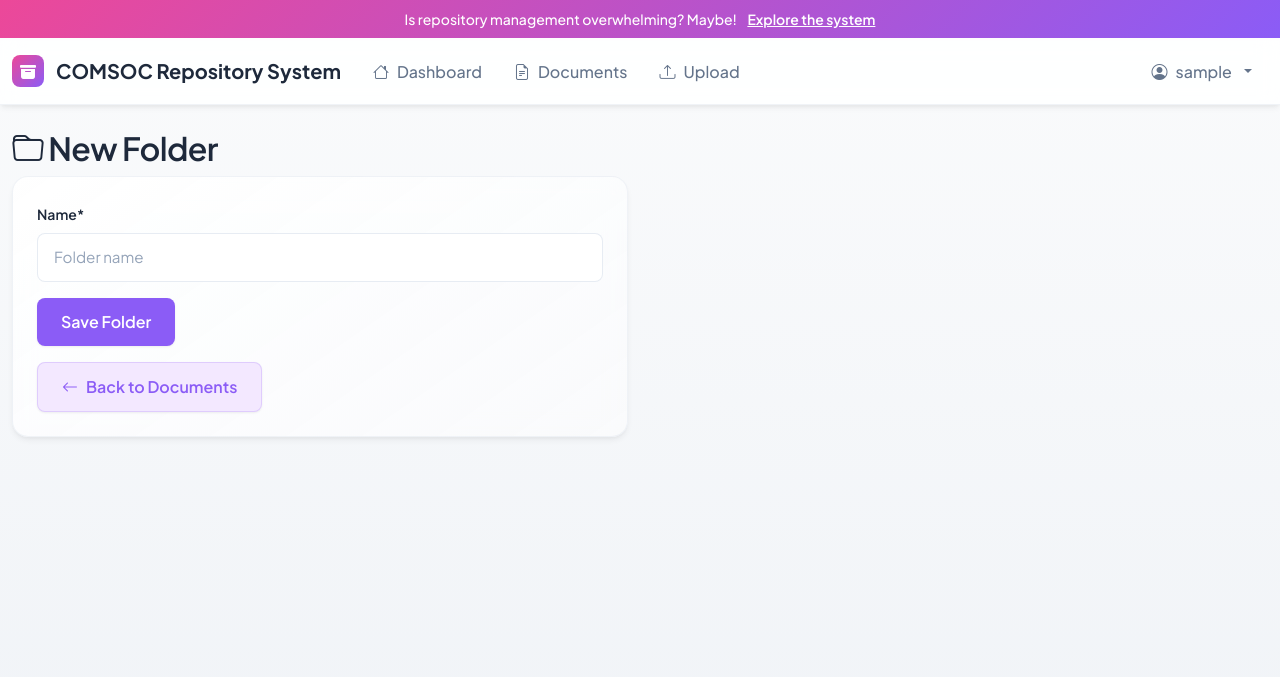
After one commit to wimby-lab/repository-sys, a Django app: page /documents/folders/new/ in a window 1280 px wide. The commit adds this page. Shown: the top 677 px of the page. Run offline with Django 5.2, Linux system fonts and the light colour scheme; the visitor is signed in with stand-in values (Sample User, id 1); some libraries are stand-ins or nearby versions.

Commit message:
Add folder management UI for documents
Co-authored-by: wimby-lab <253862656+wimby-lab@users.noreply.github.com>

```diff
--- a/accounts/models.py
+++ b/accounts/models.py
@@ -138,6 +138,8 @@ class AuditLog(models.Model):
         ('DOCUMENT_UPDATE', 'Document Update'),
         ('DOCUMENT_DELETE', 'Document Delete'),
         ('DOCUMENT_ARCHIVE', 'Document Archive'),
+        ('DOCUMENT_FOLDER_CREATE', 'Document Folder Create'),
+        ('DOCUMENT_FOLDER_UPDATE', 'Document Folder Update'),
     ]
 
     user = models.ForeignKey(User, on_delete=models.CASCADE, related_name='audit_logs')
--- a/documents/forms.py
+++ b/documents/forms.py
@@ -1,7 +1,32 @@
 from django import forms
+from django.utils.text import slugify
 from crispy_forms.helper import FormHelper
 from crispy_forms.layout import Layout, Submit, Field
-from .models import Document
+from .models import Document, DocumentFolder
+
+
+def _folder_choices(include_all=False):
+    folders = list(DocumentFolder.objects.order_by('name').values_list('key', 'name'))
+    if not folders:
+        folders = list(Document.SECTION_CHOICES)
+    if include_all:
+        return [('', 'All Folders')] + folders
+    return folders
+
+
+def _generate_folder_key(name):
+    base_key = slugify(name).replace('-', '_').upper() or 'FOLDER'
+    existing_keys = set(
+        DocumentFolder.objects.filter(key__startswith=base_key).values_list('key', flat=True)
+    )
+    if base_key not in existing_keys:
+        return base_key
+    counter = 1
+    key = f'{base_key}_{counter}'
+    while key in existing_keys:
+        counter += 1
+        key = f'{base_key}_{counter}'
+    return key
 
 
 class DocumentUploadForm(forms.ModelForm):
@@ -20,6 +45,8 @@ class DocumentUploadForm(forms.ModelForm):
         self.helper.form_method = 'post'
         self.helper.form_enctype = 'multipart/form-data'
         self.helper.add_input(Submit('submit', 'Upload Document', css_class='btn btn-primary'))
+        self.fields['section'].choices = _folder_choices()
+        self.fields['section'].label = 'Folder'
 
     def clean_file(self):
         """Validate file type and size"""
@@ -57,6 +84,8 @@ class DocumentUpdateForm(forms.ModelForm):
         self.helper = FormHelper()
         self.helper.form_method = 'post'
         self.helper.add_input(Submit('submit', 'Update Document', css_class='btn btn-primary'))
+        self.fields['section'].choices = _folder_choices()
+        self.fields['section'].label = 'Folder'
 
 
 class DocumentSearchForm(forms.Form):
@@ -70,10 +99,7 @@ class DocumentSearchForm(forms.Form):
         choices=[('', 'All Classifications')] + Document.CLASSIFICATION_CHOICES,
         required=False
     )
-    section = forms.ChoiceField(
-        choices=[('', 'All Sections')] + Document.SECTION_CHOICES,
-        required=False
-    )
+    section = forms.ChoiceField(choices=(), required=False, label='Folder')
     category = forms.CharField(
         max_length=100,
         required=False,
@@ -99,3 +125,34 @@ class DocumentSearchForm(forms.Form):
         self.helper.form_method = 'get'
         self.helper.form_class = 'form-inline'
         self.helper.add_input(Submit('submit', 'Search', css_class='btn btn-primary'))
+        self.fields['section'].choices = _folder_choices(include_all=True)
+
+
+class DocumentFolderForm(forms.ModelForm):
+    """Form for managing document folders"""
+    class Meta:
+        model = DocumentFolder
+        fields = ['name']
+        widgets = {
+            'name': forms.TextInput(attrs={'placeholder': 'Folder name'}),
+        }
+
+    def __init__(self, *args, **kwargs):
+        super().__init__(*args, **kwargs)
+        self.helper = FormHelper()
+        self.helper.form_method = 'post'
+        self.helper.add_input(Submit('submit', 'Save Folder', css_class='btn btn-primary'))
+
+    def clean_name(self):
+        name = self.cleaned_data.get('name', '')
+        if not slugify(name):
+            raise forms.ValidationError('Folder name must include letters or numbers.')
+        return name
+
+    def save(self, commit=True):
+        folder = super().save(commit=False)
+        if not folder.key:
+            folder.key = _generate_folder_key(folder.name)
+        if commit:
+            folder.save()
+        return folder
--- a/documents/models.py
+++ b/documents/models.py
@@ -9,6 +9,20 @@ def document_upload_path(instance, filename):
         f'documents/{instance.section}/{instance.classification}/'
         f'{instance.owner.username}/{filename}'
     )
+
+
+class DocumentFolder(models.Model):
+    """Folder for organizing documents"""
+    key = models.CharField(max_length=50, unique=True)
+    name = models.CharField(max_length=100, unique=True)
+    created_at = models.DateTimeField(auto_now_add=True)
+    updated_at = models.DateTimeField(auto_now=True)
+
+    def __str__(self):
+        return self.name
+
+    class Meta:
+        ordering = ['name']
 
 
 class Document(models.Model):
--- a/documents/permissions.py
+++ b/documents/permissions.py
@@ -37,3 +37,8 @@ def get_accessible_documents(user):
     else:
         # Regular users can see their own, shared with them, and public documents
         return Q(owner=user) | Q(shared_with=user) | Q(classification='PUBLIC')
+
+
+def can_manage_folders(user):
+    """Check if user can manage document folders"""
+    return user.is_adviser or user.is_president or user.is_superuser
--- a/documents/urls.py
+++ b/documents/urls.py
@@ -5,6 +5,8 @@ app_name = 'documents'
 
 urlpatterns = [
     path('', views.document_list, name='document_list'),
+    path('folders/new/', views.folder_create, name='folder_create'),
+    path('folders/<int:pk>/edit/', views.folder_update, name='folder_update'),
     path('upload/', views.document_upload, name='document_upload'),
     path('<int:pk>/', views.document_detail, name='document_detail'),
     path('<int:pk>/preview/', views.document_preview, name='document_preview'),
--- a/documents/views.py
+++ b/documents/views.py
@@ -1,5 +1,5 @@
 import os
-from itertools import groupby
+from collections import defaultdict
 from urllib.parse import quote
 
 from django.shortcuts import render, redirect, get_object_or_404
@@ -7,11 +7,16 @@ from django.contrib.auth.decorators import login_required
 from django.contrib import messages
 from django.http import FileResponse, Http404
 from django.views.decorators.clickjacking import xframe_options_sameorigin
-from django.db.models import Q
+from django.db.models import Q, Count
 from django.utils import timezone
-from .models import Document
-from .forms import DocumentUploadForm, DocumentUpdateForm, DocumentSearchForm
-from .permissions import can_access_document, get_accessible_documents
+from .models import Document, DocumentFolder
+from .forms import (
+    DocumentUploadForm,
+    DocumentUpdateForm,
+    DocumentSearchForm,
+    DocumentFolderForm,
+)
+from .permissions import can_access_document, get_accessible_documents, can_manage_folders
 from accounts.utils import log_audit
 from accounts.decorators import manager_or_admin_required
 
@@ -63,23 +68,110 @@ def document_list(request):
 
     documents = documents.order_by('section', '-created_at')
     documents_count = documents.count()
-    section_map = {}
-    for section_value, section_documents in groupby(documents, key=lambda doc: doc.section):
-        section_map[section_value] = list(section_documents)
+    folder_map = {folder.key: folder for folder in DocumentFolder.objects.order_by('name')}
+    section_counts = {
+        entry['section']: entry['total']
+        for entry in documents.values('section').annotate(total=Count('id'))
+    }
+    section_labels = dict(Document.SECTION_CHOICES)
+    section_map = defaultdict(list)
+    for document in documents:
+        section_map[document.section].append(document)
 
     documents_by_section = []
-    for section_value, section_label in Document.SECTION_CHOICES:
+    used_sections = set()
+    for section_value, folder in folder_map.items():
         section_documents = section_map.get(section_value, [])
         if section_documents:
             documents_by_section.append({
-                'label': section_label,
+                'label': folder.name,
                 'documents': section_documents
             })
+            used_sections.add(section_value)
+
+    for section_value, section_documents in section_map.items():
+        if section_value not in used_sections:
+            documents_by_section.append({
+                'label': section_labels.get(
+                    section_value,
+                    section_value.replace('_', ' ').title()
+                ),
+                'documents': section_documents
+            })
+
+    folders = [
+        {
+            'id': folder.id,
+            'key': folder.key,
+            'name': folder.name,
+            'document_count': section_counts.get(folder.key, 0),
+        }
+        for folder in folder_map.values()
+    ]
 
     return render(request, 'documents/document_list.html', {
         'documents_by_section': documents_by_section,
         'documents_count': documents_count,
-        'form': form
+        'form': form,
+        'folders': folders,
+        'can_manage_folders': can_manage_folders(request.user)
+    })
+
+
+@login_required
+@manager_or_admin_required
+def folder_create(request):
+    """Create a new document folder"""
+    if request.method == 'POST':
+        form = DocumentFolderForm(request.POST)
+        if form.is_valid():
+            folder = form.save()
+
+            log_audit(
+                request.user,
+                'DOCUMENT_FOLDER_CREATE',
+                f'Created folder: {folder.name}',
+                request
+            )
+
+            messages.success(request, 'Folder created successfully!')
+            return redirect('documents:document_list')
+    else:
+        form = DocumentFolderForm()
+
+    return render(request, 'documents/folder_form.html', {
+        'form': form,
+        'title': 'New Folder'
+    })
+
+
+@login_required
+@manager_or_admin_required
+def folder_update(request, pk):
+    """Update a document folder"""
+    folder = get_object_or_404(DocumentFolder, pk=pk)
+
+    if request.method == 'POST':
+        form = DocumentFolderForm(request.POST, instance=folder)
+        if form.is_valid():
+            folder = form.save()
+
+            log_audit(
+                request.user,
+                'DOCUMENT_FOLDER_UPDATE',
+                f'Updated folder: {folder.name}',
+                request
+            )
+
+            messages.success(request, 'Folder updated successfully!')
+            return redirect('documents:document_list')
+    else:
+        form = DocumentFolderForm(instance=folder)
+
+    return render(request, 'documents/folder_form.html', {
+        'form': form,
+        'title': 'Rename Folder',
+        'folder': folder
     })
 
 
--- /dev/null
+++ b/templates/documents/folder_form.html
@@ -0,0 +1,27 @@
+{% extends 'base.html' %}
+{% load crispy_forms_tags %}
+
+{% block title %}{{ title }} - COMSOC Repository System{% endblock %}
+
+{% block content %}
+<div class="row">
+    <div class="col-12">
+        <h2><i class="bi bi-folder"></i> {{ title }}</h2>
+    </div>
+</div>
+
+<div class="row">
+    <div class="col-md-6">
+        <div class="card">
+            <div class="card-body">
+                {% crispy form %}
+                <div class="mt-3">
+                    <a href="{% url 'documents:document_list' %}" class="btn btn-secondary">
+                        <i class="bi bi-arrow-left"></i> Back to Documents
+                    </a>
+                </div>
+            </div>
+        </div>
+    </div>
+</div>
+{% endblock %}
```
Also changed, not shown: documents/admin.py (+7 -1 lines), documents/tests.py (+19 -2 lines), templates/documents/document_list.html (+47 -1 lines), documents/migrations/0004_documentfolder.py (added).
